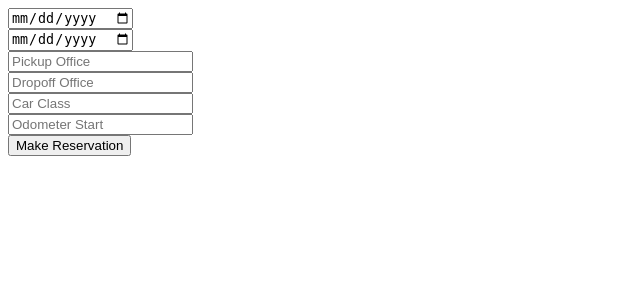
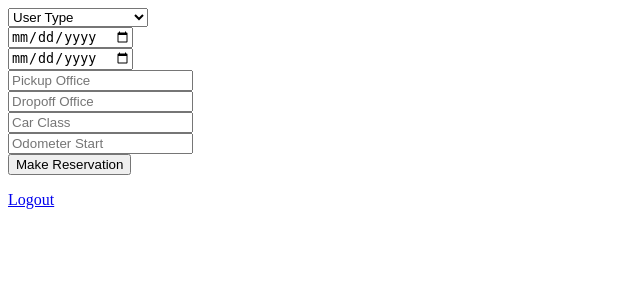
Before and after one commit to AlfaroukSaleh/CarRentalProject, a Django app: page /CarRental/makereservation in a window 1280 px wide. Shown: the top 300 px of the page, without its empty margins (0-640 px from the left). Run offline with Django 4.2, Linux system fonts and the light colour scheme.

Commit message:
Register, Login, Logout, Make Reservation are working fine

```diff
--- a/CarRental/models.py
+++ b/CarRental/models.py
@@ -110,7 +110,7 @@ class Payment(models.Model):
     card_number = models.CharField(max_length=16)
     payment_amount = models.FloatField()
     invoice_id = models.ForeignKey(
-        Invoice, blank=True, on_delete=models.CASCADE, related_name="payments")
+        Invoice, null=True, blank=True, on_delete=models.CASCADE, related_name="payments")
 
     def __str__(self):
         return f"{self.id}"
--- a/CarRental/templates/CarRental/index.html
+++ b/CarRental/templates/CarRental/index.html
@@ -1,5 +1,88 @@
-{% extends 'CarRental/layout.html' %}
+<html>
 
-{% block body %}
-<h1>Welcome to our site</h1>
-{% endblock %}
+<head>
+    <title>Make a Reservation</title>
+</head>
+
+
+<body>
+
+    </div>
+    {% for error in messages %}
+    <div class="text-center m-3 alert alert-danger">
+        {{error}}
+    </div>
+    {% endfor %}
+    <form class="user" method="post" action="{% url 'CarRental:makereservation' %}">
+
+        {% csrf_token %}
+
+        <div class="form-group row">
+            <div class="offset-3 col-sm-6 mb-3 mb-sm-0">
+                <select class="form-control" id="userTypeSelect" name="user_type">
+                    <option value="0">User Type</option>
+                    <option value="2">Parenting Specialist</option>
+                    <option value="3">Parent</option>
+                </select>
+            </div>
+        </div>
+
+
+
+        <div class="form-group">
+            <input type="date" class="form-control form-control-user" placeholder="Pickup Date" name="pickup_date"
+                id="pickup_date">
+        </div>
+
+        <div class="form-group">
+            <input type="date" class="form-control form-control-user" placeholder="Dropoff Date" name="dropoff_date"
+                id="dropoff_date">
+        </div>
+
+        <div class="form-group">
+
+            <input type="number" class="form-control form-control-user" id="examplepickupoffice"
+                placeholder="Pickup Office" name="pickup_office_id">
+
+
+        </div>
+
+        <div class="form-group">
+
+            <input type="number" class="form-control form-control-user" id="exampledropoffoffice"
+                placeholder="Dropoff Office" name="dropoff_office_id">
+
+
+        </div>
+
+        <div class="form-group">
+
+            <input type="number" class="form-control form-control-user" id="examplevehicleclass" placeholder="Car Class"
+                name="vehicle_class_id">
+
+
+        </div>
+
+        <div class="form-group">
+
+            <input type="number" class="form-control form-control-user" id="examplestartodometer"
+                placeholder="Odometer Start" name="start_odometer">
+
+
+        </div>
+
+
+
+        <button type="submit" class="btn btn-danger btn-user btn-block">
+            Make Reservation
+        </button>
+
+    </form>
+
+
+
+    <a class="btn btn-primary" href="{% url 'CarRental:logout' %}">Logout</a>
+
+</body>
+
+</html>
--- a/CarRental/templates/CarRental/login.html
+++ b/CarRental/templates/CarRental/login.html
@@ -27,6 +27,8 @@
 
         <input type="submit" class="btn btn-primary btn-user btn-block" value="Login">
 
+        <a href="{% url 'CarRental:adduserindividual' %}">Create a new Individual Account</a>
+        <a href="{% url 'CarRental:addusercorporate' %}">Create a new corporate Account</a>
 
 
     </form>
--- a/CarRental/views.py
+++ b/CarRental/views.py
@@ -13,7 +13,10 @@ from django.contrib.auth import authenticate, login, logout
 
 
 def index(request):
-    return render(request, "CarRental/index.html")
+    if not request.user.is_authenticated:
+        return HttpResponseRedirect(reverse("CarRental:login"))
+    else:
+        return render(request, "CarRental/index.html")
 
 
 def adduserindividual(request):  # used for adding Indivdual users
@@ -133,7 +136,7 @@ def logout_view(request):
 
 def makereservation(request):
     if request.method == "GET":
-        return render(request, "CarRental/makereservation.html")
+        return render(request, "CarRental/index.html")
 
     if not request.user.is_authenticated:
         messages.error(request, "You are not authorized to view this page!")
--- a/CarRentalProject/urls.py
+++ b/CarRentalProject/urls.py
@@ -15,8 +15,9 @@ Including another URLconf
 """
 from django.contrib import admin
 from django.urls import path, include
-
+from CarRental.views import index
 urlpatterns = [
+    path('', index, name='home'),
     path('admin/', admin.site.urls),
     path('CarRental/', include('CarRental.urls'))
 ]
```
Also changed, not shown: CarRental/templates/CarRental/addusercorporate.html (+1 -9 lines), CarRental/templates/CarRental/adduserindividual.html (+1 -9 lines), CarRental/migrations/0007_alter_payment_invoice_id.py (added), db.sqlite3.
